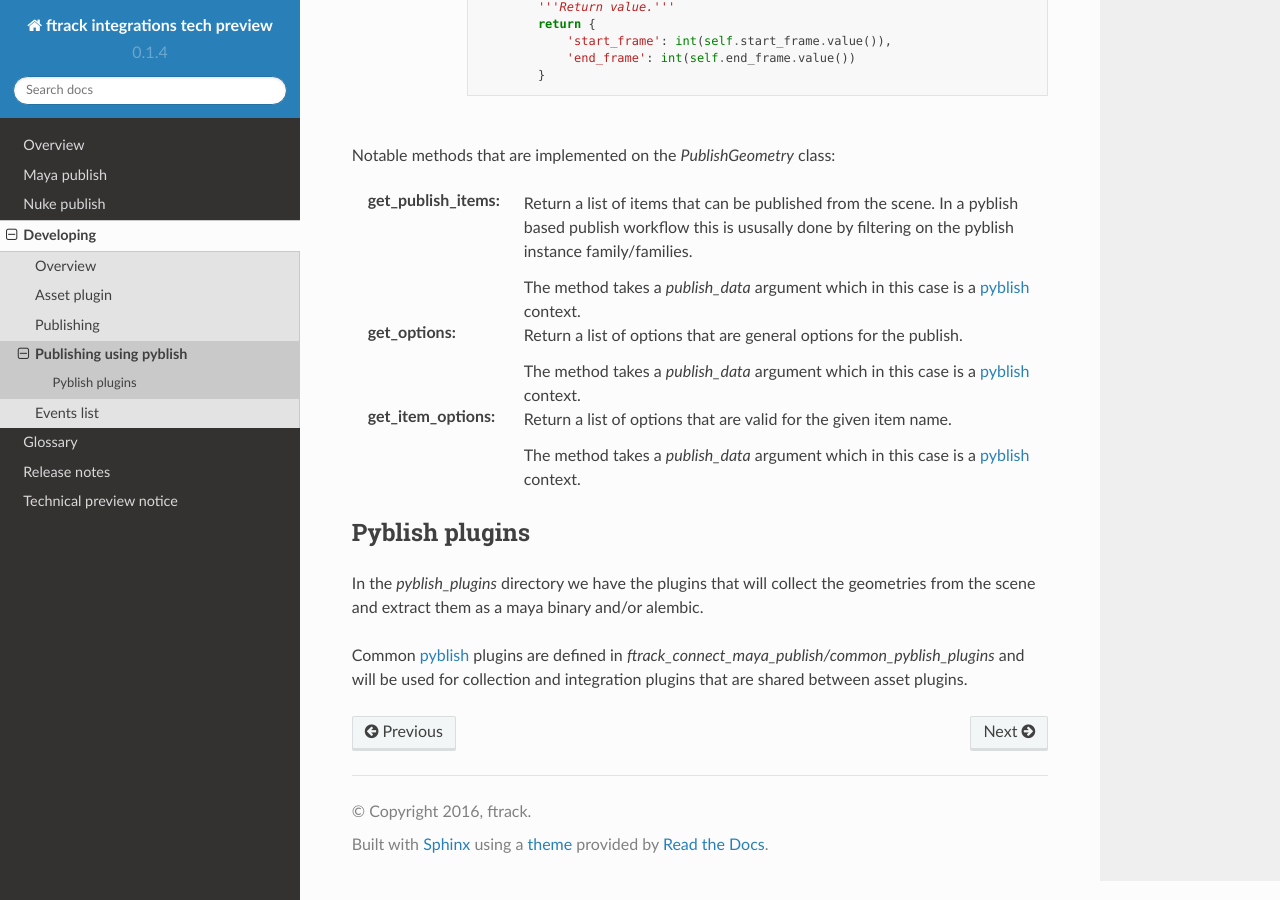
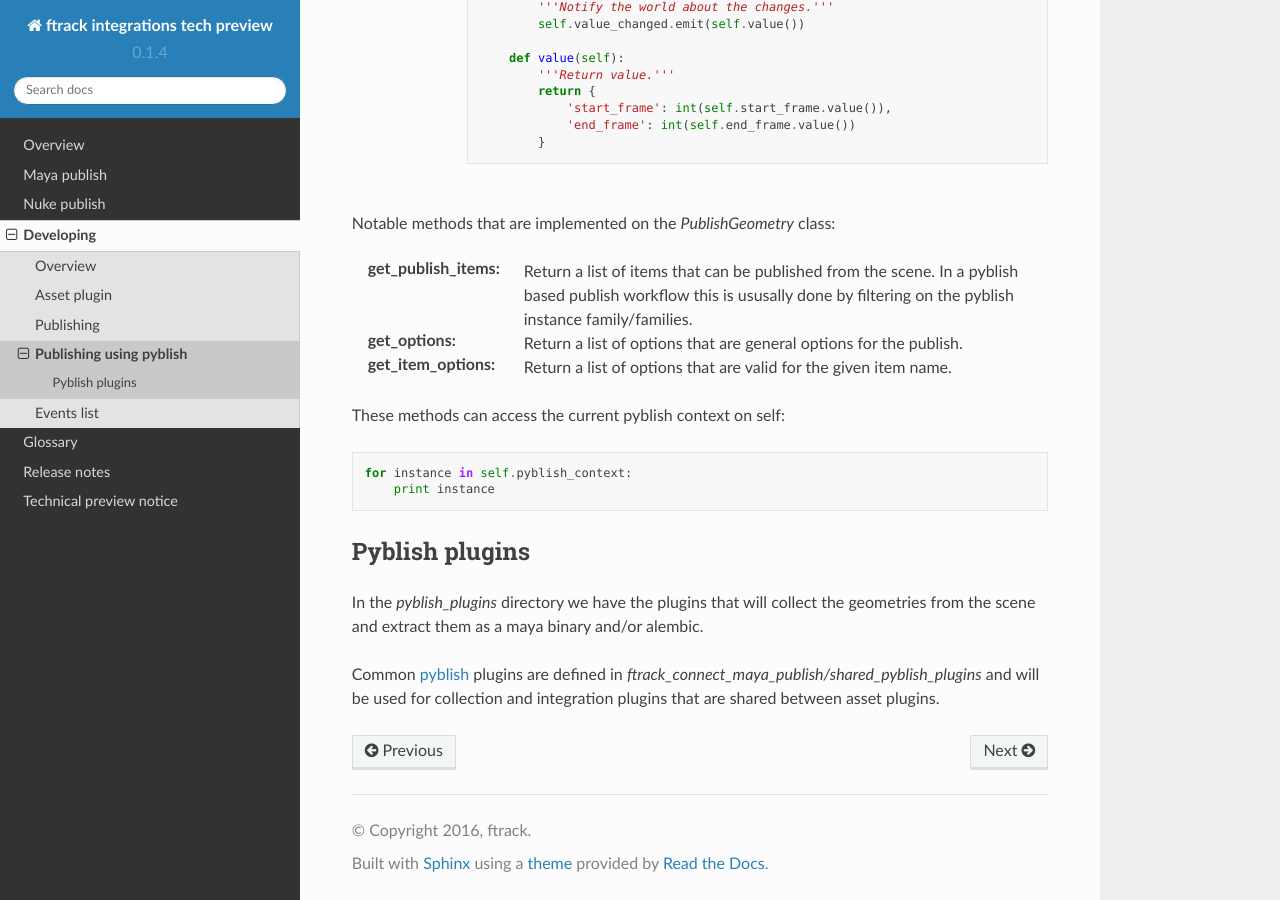
Before and after one commit to ftrackhq/ftrack-connect-documentation, a Sphinx documentation site: the page built from doc/developing/publish_using_pyblish.rst, in a window 1280 px wide and 900 px high, scrolled down 4815 px. Built offline with Sphinx 7.4.7 and the Read the Docs theme 2.0.0, drawn with Linux system fonts in a browser that asks for light colours; some of the changed text lies outside the part shown.

Commit message:
Improve examples

```diff
--- a/doc/developing/publish_using_pyblish.rst
+++ b/doc/developing/publish_using_pyblish.rst
@@ -102,18 +104,16 @@ Notable methods that are implemented on the `PublishGeometry` class:
     based publish workflow this is ususally done by filtering on the pyblish
     instance family/families.
 
-    The method takes a `publish_data` argument which in this case is a
-    :term:`pyblish` context.
 :get_options:
     Return a list of options that are general options for the publish.
 
-    The method takes a `publish_data` argument which in this case is a
-    :term:`pyblish` context.
 :get_item_options:
     Return a list of options that are valid for the given item name.
 
-    The method takes a `publish_data` argument which in this case is a
-    :term:`pyblish` context.
+These methods can access the current pyblish context on self::
+
+    for instance in self.pyblish_context:
+        print instance
 
 Pyblish plugins
 ---------------
@@ -122,5 +122,5 @@ In the `pyblish_plugins` directory we have the plugins that will collect the
 geometries from the scene and extract them as a maya binary and/or alembic.
 
 Common :term:`pyblish` plugins are defined in
-`ftrack_connect_maya_publish/common_pyblish_plugins` and will be used for
+`ftrack_connect_maya_publish/shared_pyblish_plugins` and will be used for
 collection and integration plugins that are shared between asset plugins.
--- a/doc/resource/geometry_asset_example.py
+++ b/doc/resource/geometry_asset_example.py
@@ -1,7 +1,5 @@
 # :coding: utf-8
 # :copyright: Copyright (c) 2016 ftrack
-
-import ftrack_api
 
 import ftrack_connect_pipeline.asset
 
@@ -11,7 +9,7 @@ import maya.cmds as cmds
 class PublishGeometry(ftrack_connect_pipeline.asset.PyblishAsset):
     '''Handle publish of maya geometry.'''
 
-    def get_options(self, publish_data):
+    def get_options(self):
         '''Return global options.'''
         options = [
             {
@@ -76,30 +74,28 @@ class PublishGeometry(ftrack_connect_pipeline.asset.PyblishAsset):
             }
         ]
 
-        default_options = super(
-            PublishGeometry, self
-        ).get_options(publish_data)
+        default_options = super(PublishGeometry, self).get_options()
 
-        options += default_options
-        return options
+        return default_options + options
 
-    def get_publish_items(self, publish_data):
+    def get_publish_items(self):
         '''Return list of items that can be published.'''
+        match = set(['geometry', 'ftrack'])
 
         options = []
-        for instance in publish_data:
-            if instance.data['family'] in ('ftrack.maya.geometry',):
+        for instance in self.pyblish_context:
+            if match.issubset(instance.data['families']):
                 options.append(
                     {
                         'label': instance.name,
                         'name': instance.name,
-                        'value': True
+                        'value': instance.data.get('publish', False)
                     }
                 )
 
         return options
 
-    def get_item_options(self, publish_data, name):
+    def get_item_options(self, name):
         '''Return options for publishable item with *name*.'''
         return []
 
--- a/doc/resource/geometry_asset_registration_example.py
+++ b/doc/resource/geometry_asset_registration_example.py
@@ -9,15 +9,21 @@ import ftrack_connect_pipeline.asset
 from ftrack_connect_maya_publish.asset.geometry import geometry_asset
 
 
+def create_asset_publish():
+    '''Return asset publisher.'''
+    return geometry_asset.PublishGeometry(
+        description='publish geometry to ftrack.',
+        asset_type_short='geo'
+    )
+
+
 def register_asset_plugin(session, event):
     '''Register asset plugin.'''
     geometry = ftrack_connect_pipeline.asset.Asset(
-        identifier='geometry',
-        publish_asset=geometry_asset.PublishGeometry(
-            label='Geometry',
-            description='publish geometry to ftrack.',
-            icon='http://www.clipartbest.com/cliparts/9cz/EzE/9czEzE8yi.png'
-        )
+        identifier='geo',
+        label='Geometry',
+        icon='http://www.clipartbest.com/cliparts/9cz/EzE/9czEzE8yi.png',
+        create_asset_publish=create_asset_publish
     )
     geometry.register(session)
 
```
Also changed, not shown: other parts of doc/developing/publish_using_pyblish.rst (+3 -1 lines), doc/developing/event.rst (+17 -7 lines).
